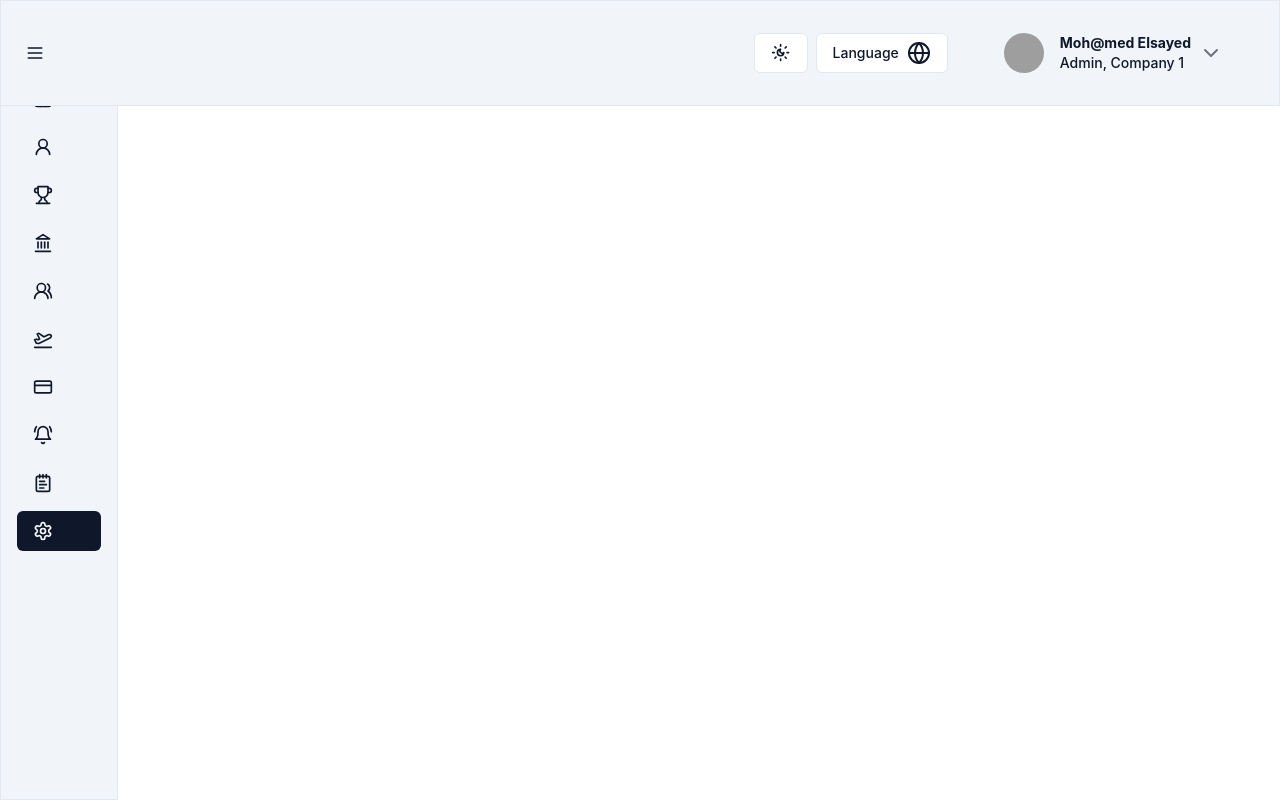
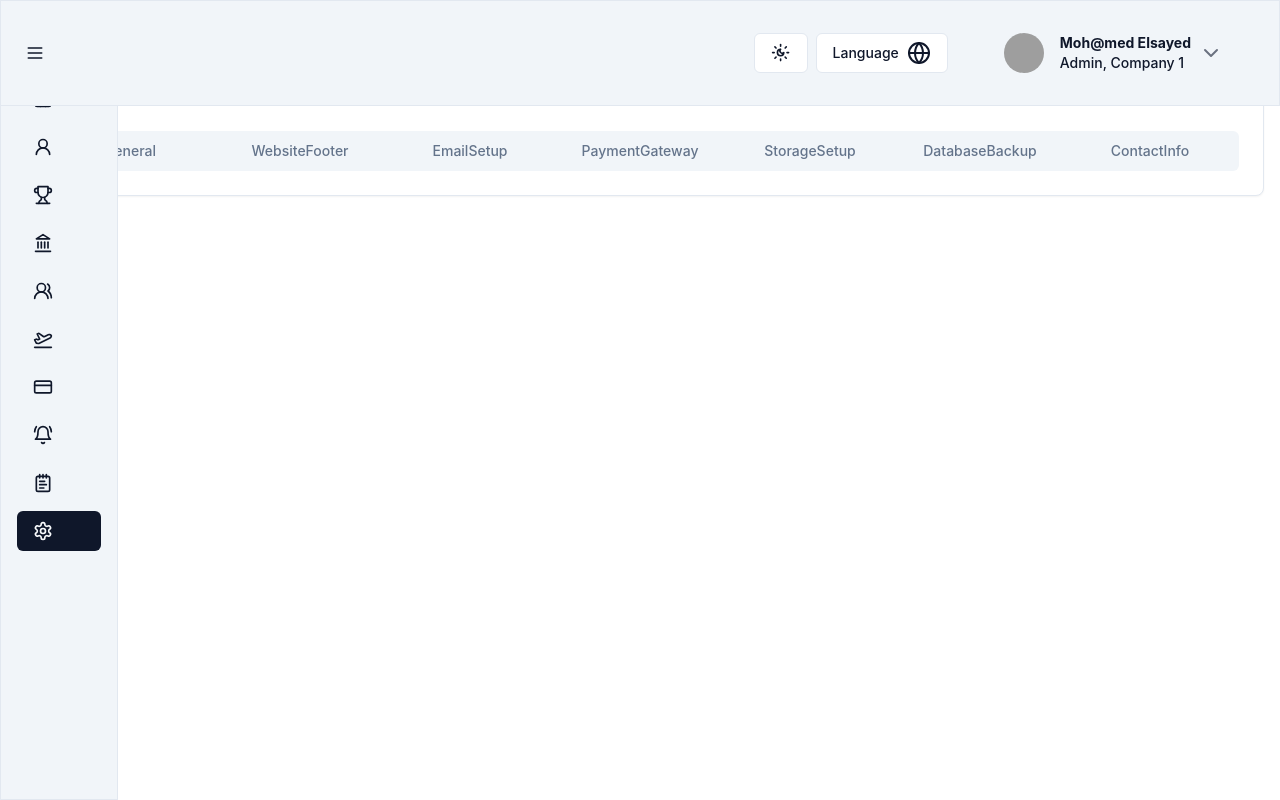
Before and after one commit to mohamed-abdullah1/hr-system, a React (Vite) app: page /settings in a window 1280 px wide. Built offline with nearby package versions, Linux system fonts and the light colour scheme; grey boxes are pictures that could not be loaded.

Commit message:
add settings page ✅

```diff
--- a/package.json
+++ b/package.json
@@ -21,6 +21,7 @@
     "@radix-ui/react-popover": "^1.1.1",
     "@radix-ui/react-select": "^2.1.1",
     "@radix-ui/react-slot": "^1.1.0",
+    "@radix-ui/react-tabs": "^1.1.0",
     "@radix-ui/react-tooltip": "^1.1.2",
     "@reduxjs/toolkit": "^2.2.6",
     "@tanstack/react-table": "^8.19.3",
--- a/src/App.tsx
+++ b/src/App.tsx
@@ -1,7 +1,7 @@
 import { BrowserRouter as Router, Route, Routes } from "react-router-dom";
 import routes from "./routes/index";
 import LayoutWrapper from "@/components/LayoutWrapper";
-import LoginPage from "@/pages/Login";
+import LoginPage from "@/pages/Login.page";
 import { ThemeProvider } from "@/components/theme-provider";
 
 const AppRoutes = () => {
--- a/src/components/Sidebar.tsx
+++ b/src/components/Sidebar.tsx
@@ -33,7 +33,9 @@ const Sidebar = () => {
         className=" p-2 h-[70px] flex justify-center cursor-pointer"
         onClick={() => {
           navigate("/");
-          dispatch(toggleSidebar());
+          if (!isCollapsed) {
+            dispatch(toggleSidebar());
+          }
         }}
       >
         <img src={isCollapsed ? logoIcon : logo} className="h-[50px]" />
--- a/src/components/SidebarItem.tsx
+++ b/src/components/SidebarItem.tsx
@@ -27,7 +27,9 @@ const SidebarItem: FC<Props> = ({ Icon, title, path, route }) => {
   const dispatch = useDispatch();
   const handleClick = () => {
     navigate(path || "/");
-    dispatch(toggleSidebar());
+    if (!isCollapsed) {
+      dispatch(toggleSidebar());
+    }
   };
   const childrenCount = route.children?.length ?? 0;
   return (
--- /dev/null
+++ b/src/components/ui/tabs.tsx
@@ -0,0 +1,55 @@
+"use client";
+
+import * as React from "react";
+import * as TabsPrimitive from "@radix-ui/react-tabs";
+
+import { cn } from "@/lib/utils";
+
+const Tabs = TabsPrimitive.Root;
+
+const TabsList = React.forwardRef<
+  React.ElementRef<typeof TabsPrimitive.List>,
+  React.ComponentPropsWithoutRef<typeof TabsPrimitive.List>
+>(({ className, ...props }, ref) => (
+  <TabsPrimitive.List
+    ref={ref}
+    className={cn(
+      "inline-flex h-10 items-center justify-center rounded-md bg-muted p-1 text-muted-foreground",
+      className
+    )}
+    {...props}
+  />
+));
+TabsList.displayName = TabsPrimitive.List.displayName;
+
+const TabsTrigger = React.forwardRef<
+  React.ElementRef<typeof TabsPrimitive.Trigger>,
+  React.ComponentPropsWithoutRef<typeof TabsPrimitive.Trigger>
+>(({ className, ...props }, ref) => (
+  <TabsPrimitive.Trigger
+    ref={ref}
+    className={cn(
+      "inline-flex items-center justify-center whitespace-nowrap rounded-sm px-3 py-1.5 text-sm font-medium ring-offset-background transition-all focus-visible:outline-none focus-visible:ring-2  focus-visible:ring-ring focus-visible:ring-offset-2 disabled:pointer-events-none disabled:opacity-50 data-[state=active]:bg-gradient-to-r data-[state=active]:from-[#F6758B]  data-[state=active]:to-[#F9AB76] data-[state=active]:text-white data-[state=active]:shadow-sm",
+      className
+    )}
+    {...props}
+  />
+));
+TabsTrigger.displayName = TabsPrimitive.Trigger.displayName;
+
+const TabsContent = React.forwardRef<
+  React.ElementRef<typeof TabsPrimitive.Content>,
+  React.ComponentPropsWithoutRef<typeof TabsPrimitive.Content>
+>(({ className, ...props }, ref) => (
+  <TabsPrimitive.Content
+    ref={ref}
+    className={cn(
+      "mt-2 ring-offset-background focus-visible:outline-none focus-visible:ring-2 focus-visible:ring-ring focus-visible:ring-offset-2",
+      className
+    )}
+    {...props}
+  />
+));
+TabsContent.displayName = TabsPrimitive.Content.displayName;
+
+export { Tabs, TabsList, TabsTrigger, TabsContent };
--- /dev/null
+++ b/src/pages/Settings.page.tsx
@@ -0,0 +1,74 @@
+import {
+  Card,
+  CardContent,
+  CardDescription,
+  CardHeader,
+  CardTitle,
+} from "@/components/ui/card";
+import { Tabs, TabsContent, TabsList, TabsTrigger } from "@/components/ui/tabs";
+
+const Settings = () => {
+  return (
+    <div>
+      <Card>
+        <CardHeader>
+          <CardTitle>Settings</CardTitle>
+          <CardDescription>show all settings</CardDescription>
+        </CardHeader>
+        <CardContent>
+          <Tabs defaultValue="account" className="w-full">
+            <TabsList className="grid w-full grid-cols-7">
+              <TabsTrigger value="general">General</TabsTrigger>
+              <TabsTrigger value="websiteFooter">WebsiteFooter</TabsTrigger>
+              <TabsTrigger value="emailSetup">EmailSetup</TabsTrigger>
+              <TabsTrigger value="paymentGateway">PaymentGateway</TabsTrigger>
+              <TabsTrigger value="storageSetup">StorageSetup</TabsTrigger>
+              <TabsTrigger value="databaseBackup">DatabaseBackup</TabsTrigger>
+              <TabsTrigger value="contactInfo">ContactInfo</TabsTrigger>
+            </TabsList>
+            <TabsContent value="general">
+              <Card>
+                <CardHeader>
+                  <CardTitle>General</CardTitle>
+                  <CardDescription>
+                    Make changes to your general here. Click save when you're
+                    done.
+                  </CardDescription>
+                </CardHeader>
+                <CardContent className="space-y-2">
+                  <p className="text-sm text-slate-500">Any thing bla </p>
+                </CardContent>
+              </Card>
+            </TabsContent>
+            <TabsContent value="password">
+              <Card>
+                <CardHeader>
+                  <CardTitle>Password</CardTitle>
+                  <CardDescription>
+                    Change your password here. After saving, you'll be logged
+                    out.
+                  </CardDescription>
+                </CardHeader>
+                <CardContent className="space-y-2">bla bla</CardContent>
+              </Card>
+            </TabsContent>
+            <TabsContent value="emailSetup">
+              <Card>
+                <CardHeader>
+                  <CardTitle>Password</CardTitle>
+                  <CardDescription>
+                    Change your password here. After saving, you'll be logged
+                    out.
+                  </CardDescription>
+                </CardHeader>
+                <CardContent className="space-y-2">bla bla</CardContent>
+              </Card>
+            </TabsContent>
+          </Tabs>
+        </CardContent>
+      </Card>
+    </div>
+  );
+};
+
+export default Settings;
```
Also changed, not shown: src/routes/index.tsx (+4 -3 lines), src/pages/Attendance.page.tsx (renamed from src/pages/Attendance.tsx), src/pages/Dashboard.page.tsx (renamed from src/pages/Dashboard.tsx), src/pages/Login.page.tsx (renamed from src/pages/Login.tsx), 1 other file (tests, documents, lock files or other folders).
